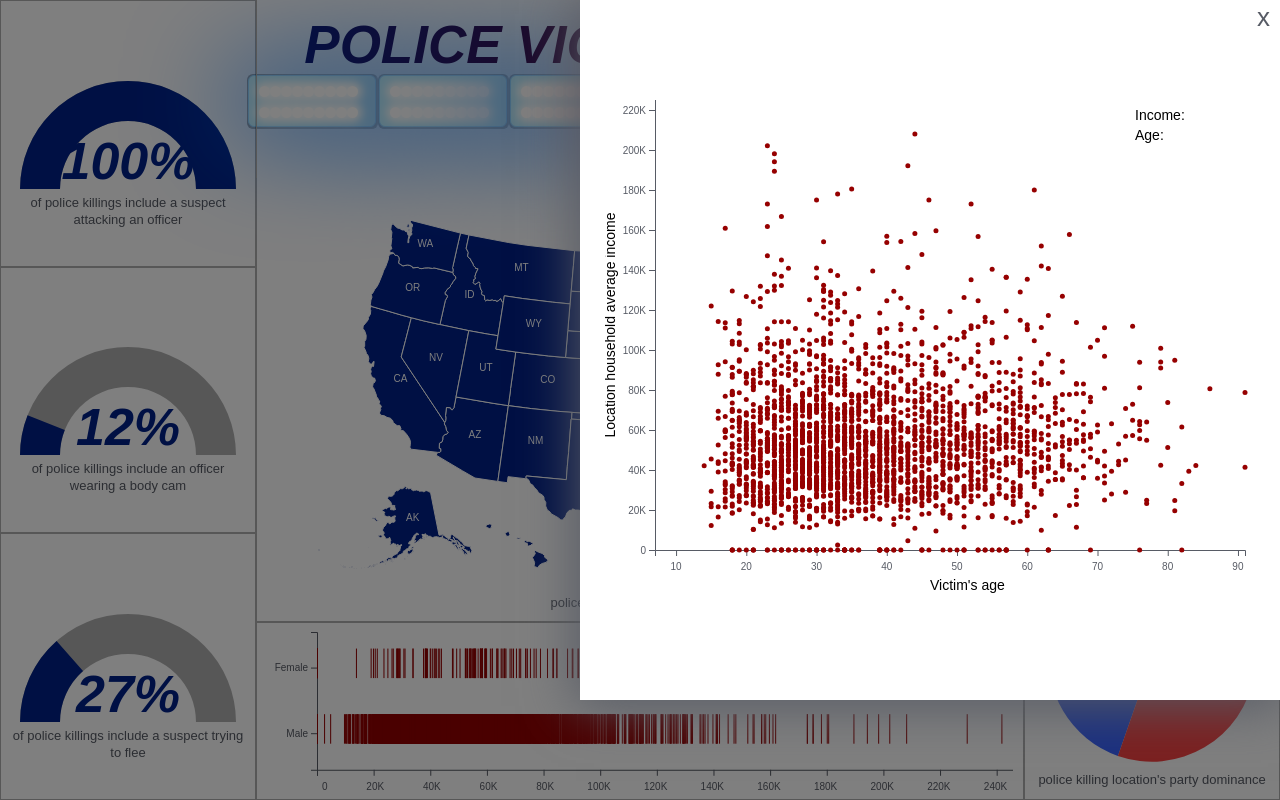
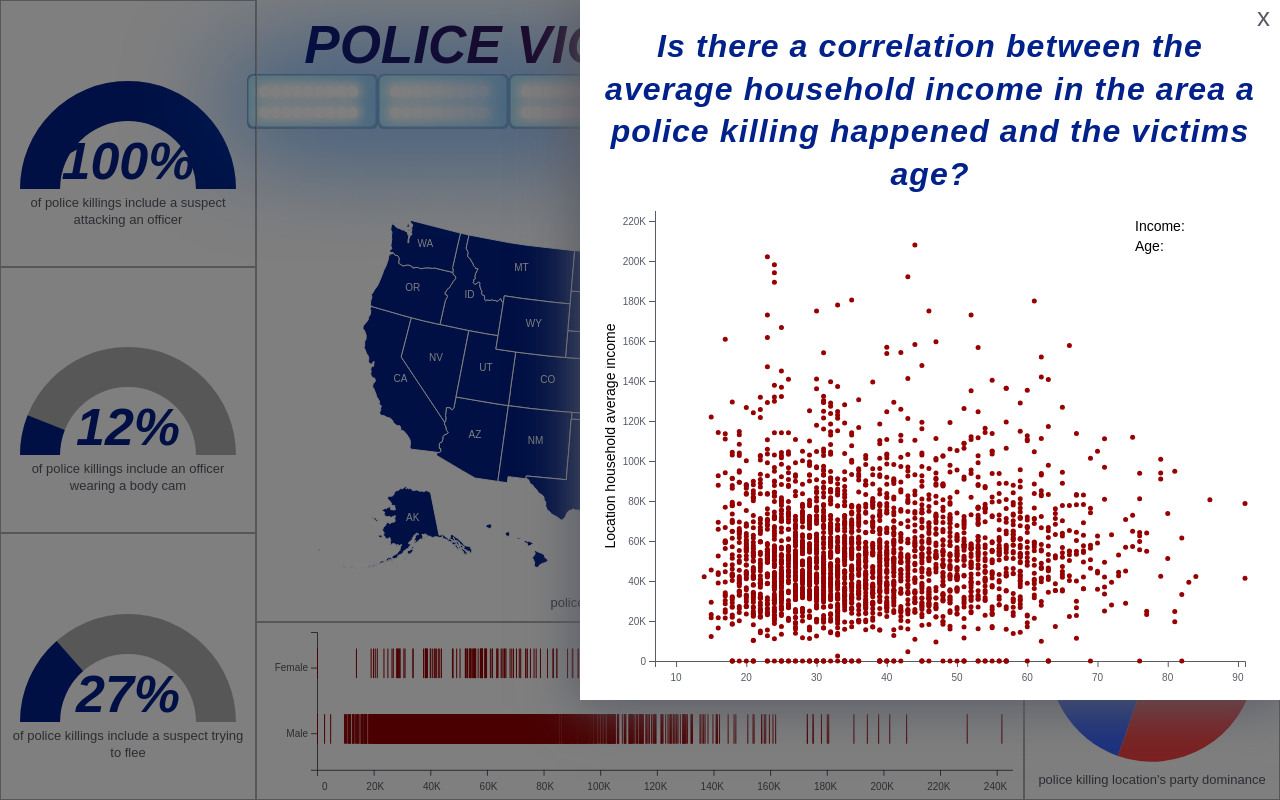
Before and after one commit to dlukyan/cpsc-6030, a React app: page /#/ in a window 1280 px wide. Both pictures are taken after a click on the element 1152 px from the left and 266 px from the top of the page. Built offline with nearby package versions, Linux system fonts and the light colour scheme.

Commit message:
including questions on focused widgets

```diff
--- a/src/components/widgets/gender-income-barchart.tsx
+++ b/src/components/widgets/gender-income-barchart.tsx
@@ -44,6 +44,15 @@ const useStyles = createUseStyles((theme: Theme) => ({
   info: {
     ...theme.typography.small,
     color: theme.colors.darkGray,
+  },
+  question: {
+    ...theme.typography.larger,
+    fontWeight: 'bold',
+    fontStyle: 'italic',
+    textAlign: 'center',
+    padding: '15px 0',
+    color: theme.colors.darkBlue,
+    letterSpacing: 1.1,
   },
 }))
 
@@ -152,6 +161,11 @@ export const GenderIncomeBarchart: React.FC = () => {
         onClick={() => (!focused ? setFocused(true) : null)}
       >
         {focused && <X onClick={() => setFocused(false)} />}
+        {focused && (
+          <h1 className={classes.question}>
+            What is the distribution across sex and their salary for police violence incidents?
+          </h1>
+        )}
         <svg ref={ref} />
       </div>
       {focused && <Overlay onClick={() => setFocused(false)} />}
--- a/src/components/widgets/party-killings-circle.tsx
+++ b/src/components/widgets/party-killings-circle.tsx
@@ -28,12 +28,43 @@ const useStyles = createUseStyles((theme: Theme) => ({
     ...theme.common.vizContainer('7 / 13 / 10 / 16', 'bottom right', 1.02),
   },
   containerFocused: {
-    ...theme.common.vizContainerClicked({ height: 500, width: 500, bottom: 0, right: 0 }, 'bottom right'),
+    ...theme.common.vizContainerClicked({ height: 650, width: 500, bottom: 0, right: 0 }, 'bottom right'),
   },
   text: {
     ...theme.common.flexBox,
     textAlign: 'center',
     fontSize: theme.typography.small.fontSize,
+  },
+  question: {
+    ...theme.typography.larger,
+    fontWeight: 'bold',
+    fontStyle: 'italic',
+    textAlign: 'center',
+    padding: '15px 0',
+    color: theme.colors.darkBlue,
+    letterSpacing: 1.1,
+  },
+  percentages: {
+    width: '100%',
+    ...theme.common.flexBox,
+    justifyContent: 'space-between',
+  },
+  party: {
+    display: 'flex',
+    flexDirection: 'column',
+  },
+  dem: {
+    textAlign: 'left',
+    color: `${theme.colors.blue} !important`,
+  },
+  rep: {
+    textAlign: 'right',
+    color: `${theme.colors.red} !important`,
+  },
+  percentage: {
+    ...theme.typography.larger,
+    fontStyle: 'italic',
+    fontWeight: 'bold',
   },
 }))
 
@@ -56,12 +87,12 @@ export const PartyKillingsCircle: React.FC = () => {
     },
   }
 
+  const pData = {
+    Democrats: (data.filter(d => d.congressperson_party === 'Democrat').length / data.length) * 100,
+    Republicans: 100 - (data.filter(d => d.congressperson_party === 'Democrat').length / data.length) * 100,
+  }
+
   useEffect(() => {
-    const pData = {
-      Democrats: (data.filter(d => d.congressperson_party === 'Democrat').length / data.length) * 100,
-      Republicans: 100 - (data.filter(d => d.congressperson_party === 'Democrat').length / data.length) * 100,
-    }
-
     const svgElement = d3.select(ref.current).attr('width', dimensions.width).attr('height', dimensions.height)
     svgElement.selectAll('*').remove()
 
@@ -136,7 +167,7 @@ export const PartyKillingsCircle: React.FC = () => {
           ),
         ),
       )
-  }, [data, dimensions.height, dimensions.width, focused])
+  }, [data, dimensions.height, dimensions.width, focused, pData])
 
   return (
     <>
@@ -144,9 +175,26 @@ export const PartyKillingsCircle: React.FC = () => {
         className={classNames(classes.container, focused ? classes.containerFocused : classes.containerUnfocused)}
         onClick={() => (focused ? null : setFocused(true))}
       >
+        {focused && (
+          <h1 className={classes.question}>
+            How many police killings happen in democratic states vs republican states?
+          </h1>
+        )}
         <svg ref={ref} />
-        <div className={classes.text}>police killing location&apos;s party dominance</div>
+        {!focused && <div className={classes.text}>police killing location&apos;s party dominance</div>}
         {focused && <X onClick={() => setFocused(false)} />}
+        {focused && (
+          <div className={classes.percentages}>
+            <div className={classNames(classes.party, classes.dem)}>
+              <div className={classNames(classes.percentage, classes.dem)}>{pData.Democrats.toFixed(2)}%</div>
+              <div>Democratic States</div>
+            </div>
+            <div className={classNames(classes.party, classes.rep)}>
+              <div className={classNames(classes.percentage, classes.rep)}>{pData.Republicans.toFixed(2)}%</div>
+              <div>Republican States</div>
+            </div>
+          </div>
+        )}
       </div>
       {focused && <Overlay onClick={() => setFocused(false)} />}
     </>
--- a/src/components/widgets/scatter-plot.tsx
+++ b/src/components/widgets/scatter-plot.tsx
@@ -37,6 +37,15 @@ const useStyles = createUseStyles((theme: Theme) => ({
   info: {
     ...theme.typography.small,
     color: theme.colors.darkGray,
+  },
+  question: {
+    ...theme.typography.larger,
+    fontWeight: 'bold',
+    fontStyle: 'italic',
+    textAlign: 'center',
+    padding: '15px 0',
+    color: theme.colors.darkBlue,
+    letterSpacing: 1.1,
   },
 }))
 
@@ -187,6 +196,12 @@ export const ScatterPlot: React.FC = () => {
         className={classNames(classes.container, focused ? classes.containerFocused : classes.containerUnfocused)}
         onClick={() => (!focused ? setFocused(true) : null)}
       >
+        {focused && (
+          <h1 className={classes.question}>
+            Is there a correlation between the average household income in the area a police killing happened and the
+            victims age?
+          </h1>
+        )}
         <svg ref={ref} />
         {focused && <X onClick={() => setFocused(false)} />}
       </div>
```
